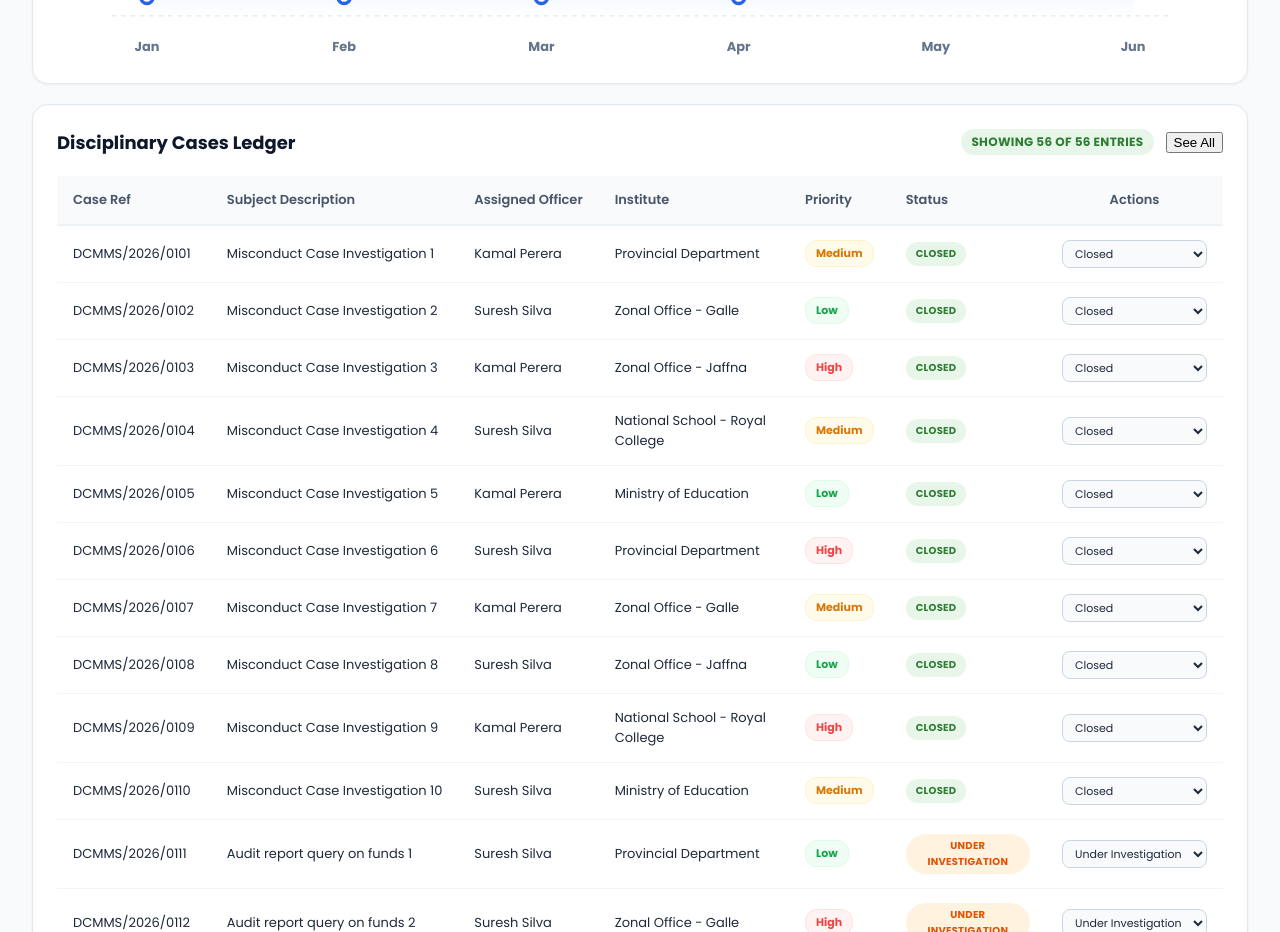
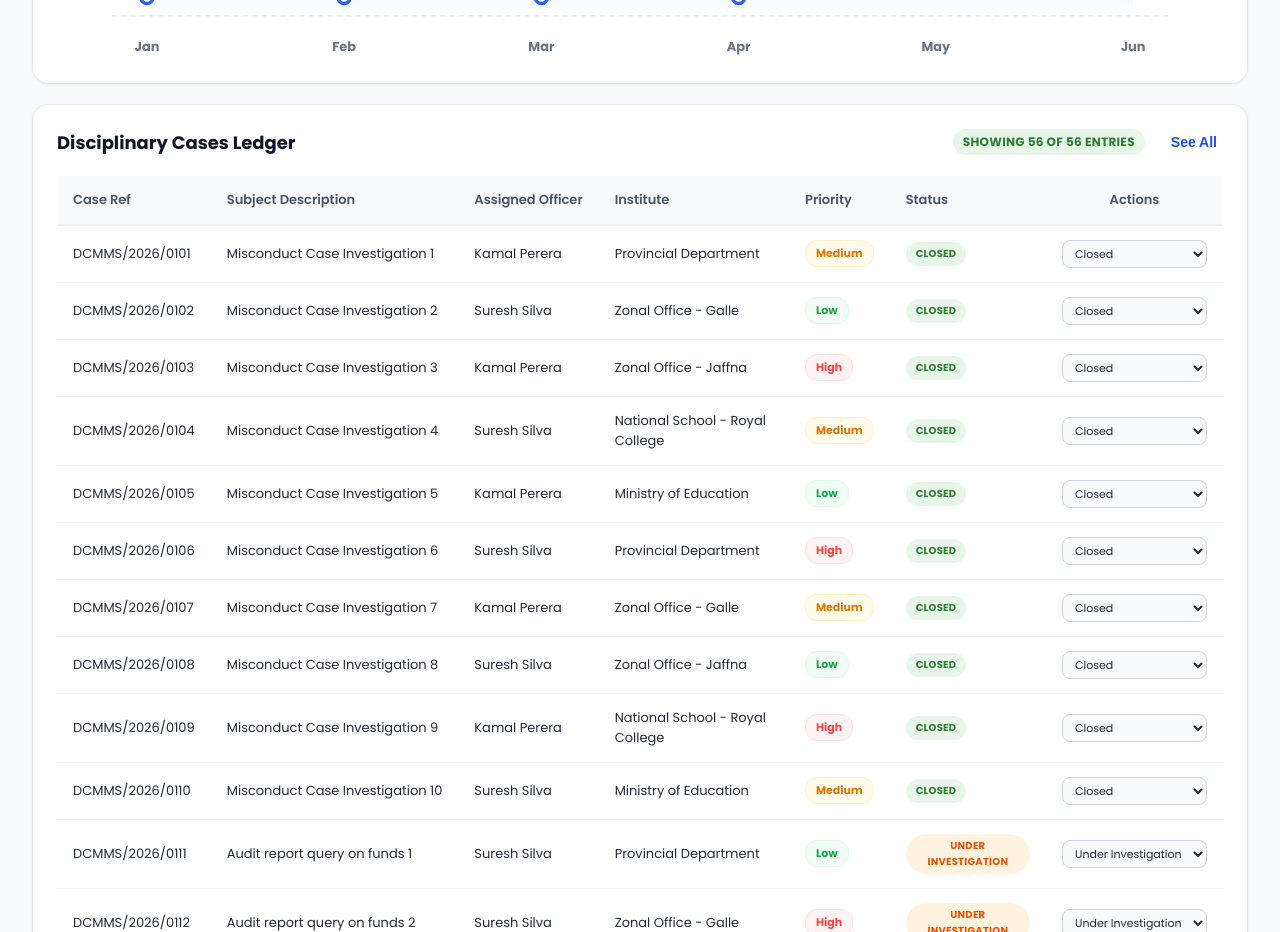
Before and after one commit to Avishka-kavishan/Discipline-Management-Monitoring-System, a Next.js app: page /admin in a window 1280 px wide. Shown: the part 1200-2132 px from the top of the page. Built offline with nearby package versions, Linux system fonts and the light colour scheme; a web font is replaced by a local one.

Commit message:
add CSS styles for admin dashboard and Power BI-style interactive charts

```diff
--- a/app/admin/admin.css
+++ b/app/admin/admin.css
@@ -58,6 +58,18 @@
 
 .action-pill-btn:active {
   transform: translateY(1px);
+}
+.see-all-btn {
+  background: transparent;
+  border: none;
+  color: #1d4ed8;
+  font-weight: 600;
+  cursor: pointer;
+  margin-left: 8px;
+  font-size: calc(14px * var(--font-scale, 1));
+}
+.see-all-btn:hover {
+  text-decoration: underline;
 }
 
 /* Gradient Variants */
```
